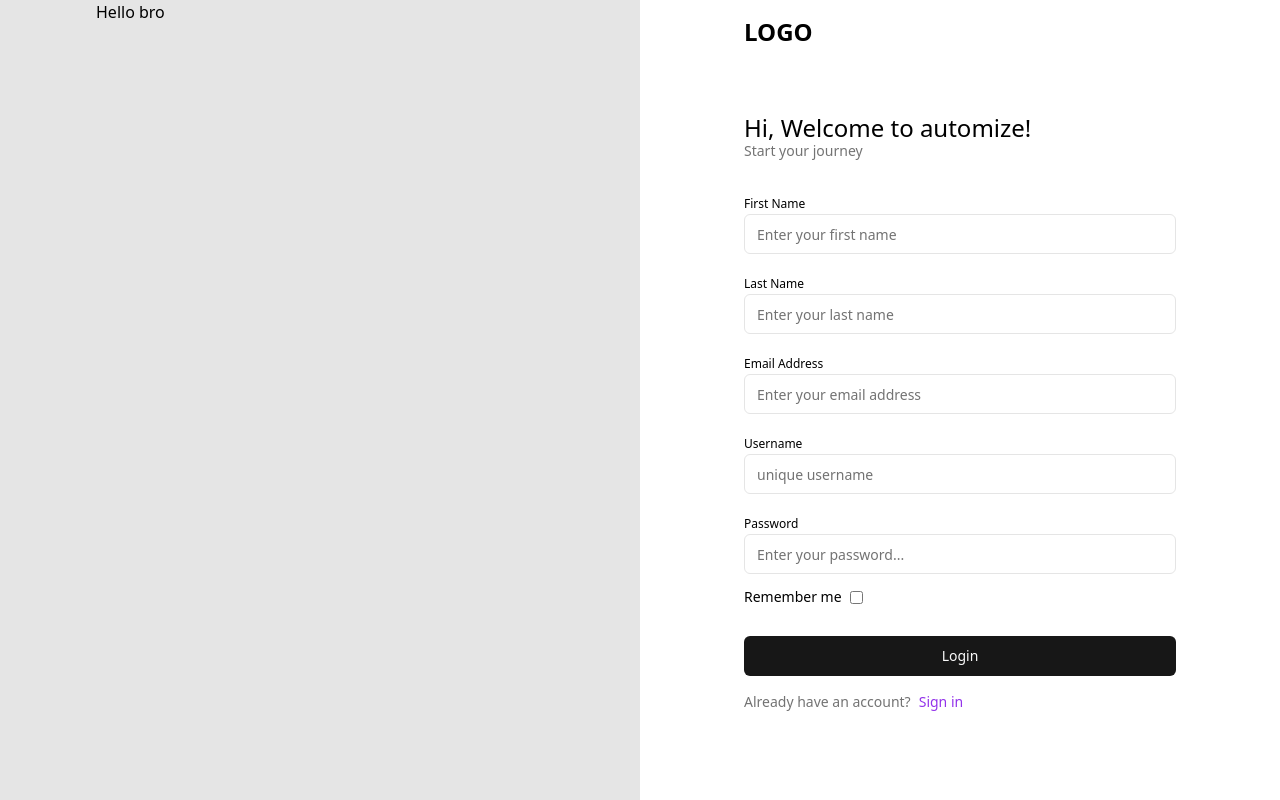
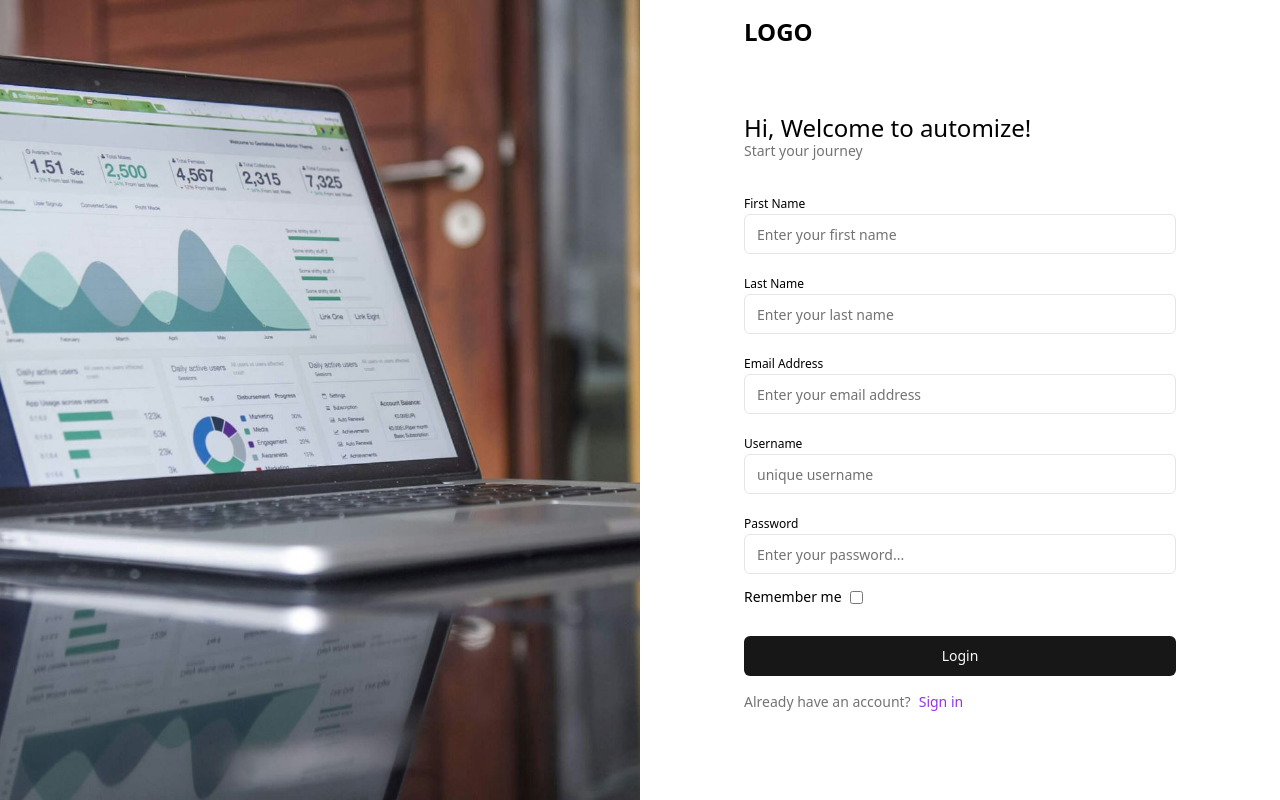
Before and after one commit to Ayothegod/automize-frontend, a React (Vite) app: page /register in a window 1280 px wide. Built offline with nearby package versions, Linux system fonts and the light colour scheme.

Commit message:
build:finishing touches

```diff
--- a/src/routes/login.tsx
+++ b/src/routes/login.tsx
@@ -12,6 +12,7 @@ import { Loader2 } from "lucide-react";
 import { SubmitHandler, useForm } from "react-hook-form";
 import { Link, json, redirect, useNavigate } from "react-router-dom";
 import { z } from "zod";
+import asset from "@/assets/asset.jpg"
 
 type LoginSchemaType = z.infer<typeof loginSchema>;
 
@@ -94,13 +95,14 @@ export default function Login() {
       <div className="flex h-screen flex-col sm:flex-row">
         {/* first part */}
         <div className="hidden h-full bg-neutral-200 sm:block sm:w-1/2">
-          <div className="mx-auto max-w-[448px]">
-            <p>Hello</p>
+          {/* <div className="mx-auto max-w-[448px]"> */}
+            <img src={asset} alt="main image" className="h-full w-full object-cover object-center"/>
+            {/* <p>Hello</p>
             {process && <p className="text-5xl text-amber-800">Fire</p>}
             <Button onClick={() => setProcess()}>
               {process ? "End Process" : "Update PROCESS"}
-            </Button>
-          </div>
+            </Button> */}
+          {/* </div> */}
         </div>
 
         {/* second part */}
--- a/src/routes/register.tsx
+++ b/src/routes/register.tsx
@@ -12,6 +12,7 @@ import { BASE_URL } from "@/lib/data";
 import { Loader2 } from "lucide-react";
 import { useToast } from "@/components/ui/use-toast";
 import { useProcessStore } from "@/lib/store/stateStore";
+import asset from "@/assets/asset.jpg"
 
 type RegisterSchemaType = z.infer<typeof registerSchema>;
 
@@ -86,9 +87,7 @@ export default function Register() {
       <div className="flex min-h-screen flex-col sm:flex-row">
         {/* first part */}
         <div className="hidden min-h-screen bg-neutral-200 sm:block sm:w-1/2">
-          <div className="mx-auto max-w-[448px]">
-            <p>Hello bro</p>
-          </div>
+        <img src={asset} alt="main image" className="h-full w-full object-cover object-center"/>
         </div>
 
         {/* second part */}
```
Also changed, not shown: src/assets/asset.jpg (added).
